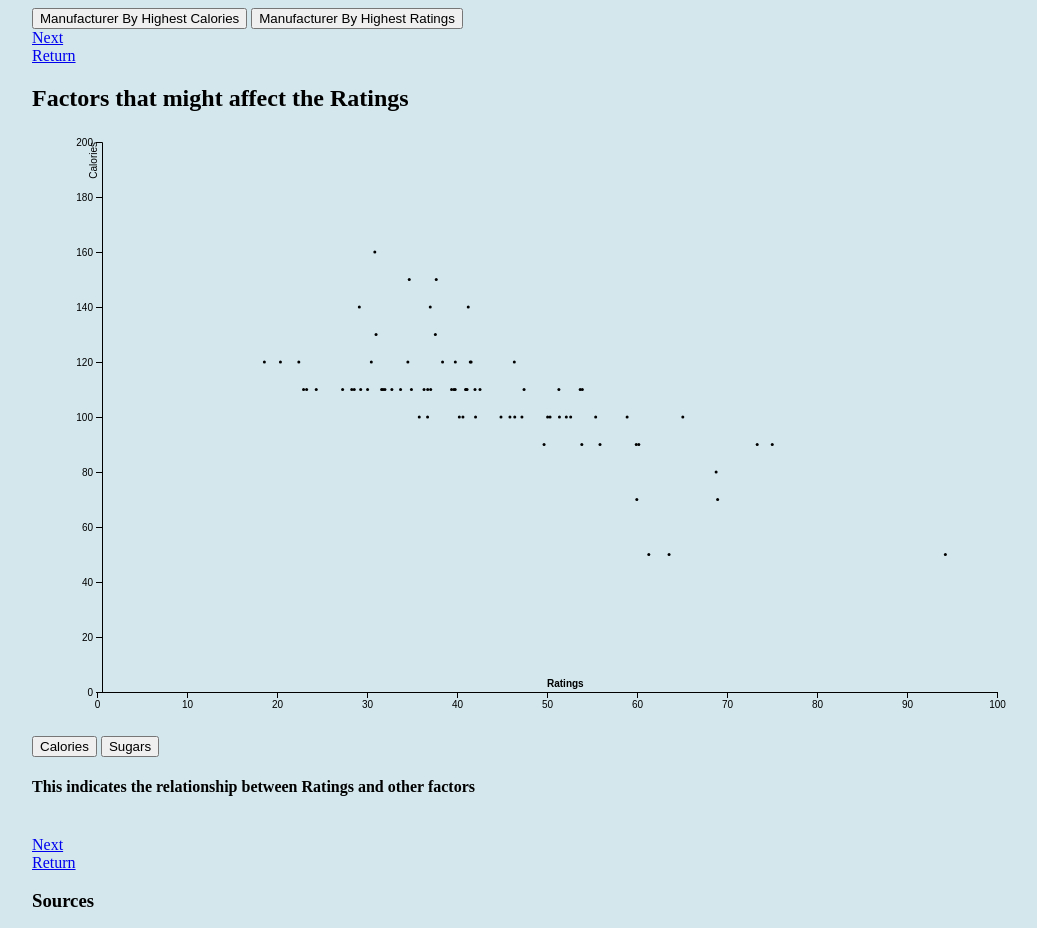
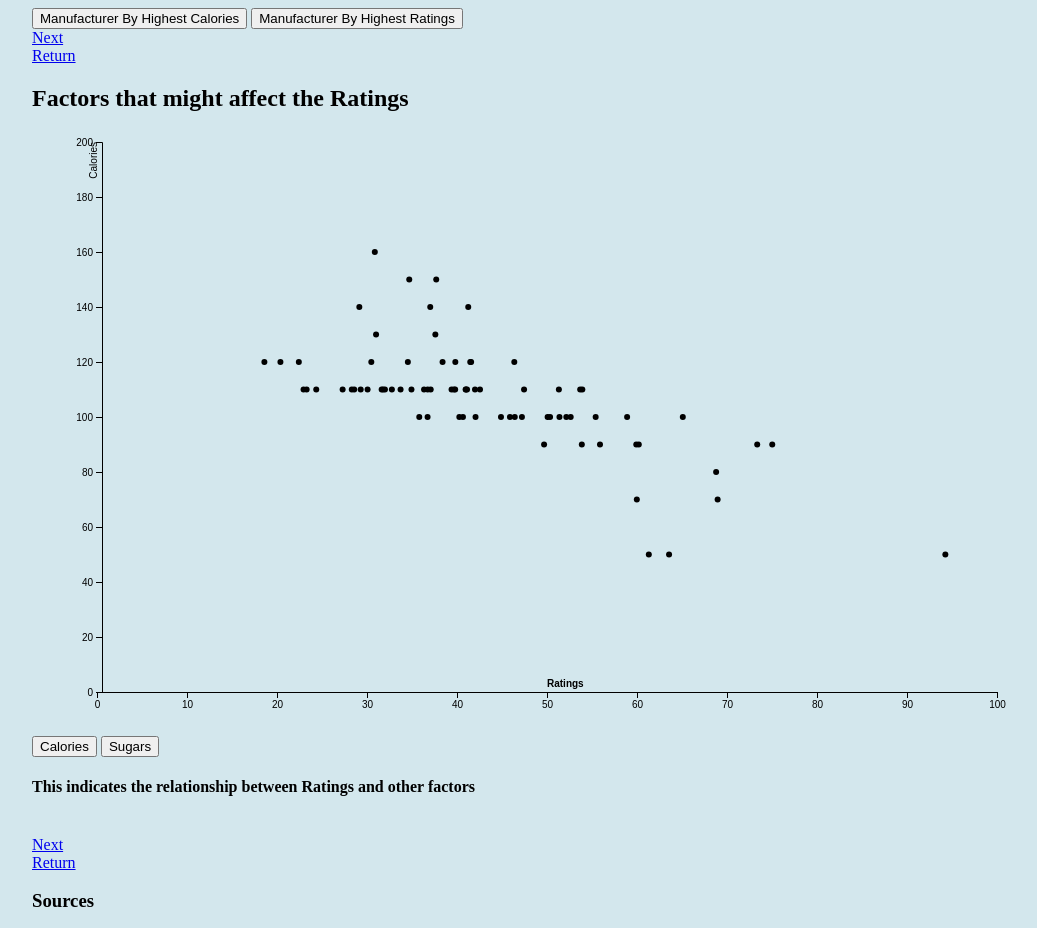
Before and after one commit to ashnaanil/cs416_narrative_viz, a plain HTML site: page index.html in a window 1280 px wide. Shown: the part 1500-2428 px from the top of the page, without its empty margins (216-1253 px from the left). Drawn offline with nearby package versions, Linux system fonts and the light colour scheme.

Commit message:
Update index.html

```diff
--- a/index.html
+++ b/index.html
@@ -265,7 +265,7 @@
 	    .append("circle")
 	    .attr("cx", function(d) {return x1(d.rating); })
 	    .attr("cy", function(d) {return y1(d.calories); })
-	    .attr("r", 1.5)
+	    .attr("r", 3)
 	    .style("fil", "#69b3a2")
       g4.append("g")
           .call(d3.axisLeft(y1))
@@ -303,8 +303,8 @@
 	    .append("circle")
 	    .attr("cx", function(d) {return x1(d.rating); })
 	    .attr("cy", function(d) {return y1(d.sugars); })
-	    .attr("r", 1.5)
-	    .style("fil", "#69b3a2")
+	    .attr("r", 5)
+	    .style("fil", "#251761")
       g5.append("g")
           .call(d3.axisLeft(y1))
           .append("text")
```
